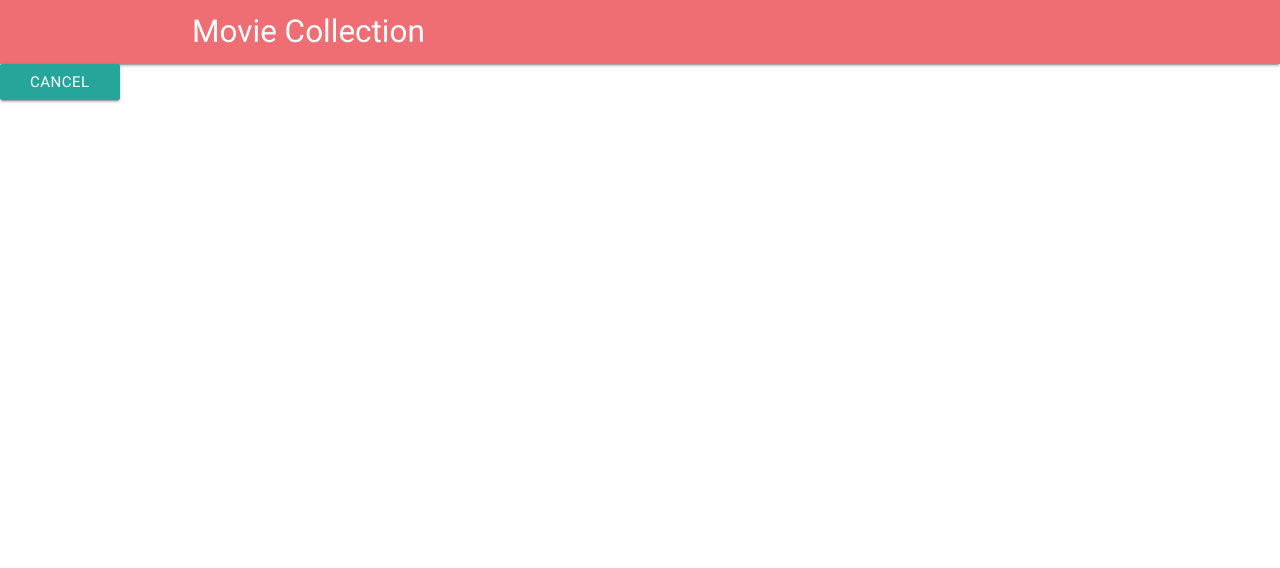
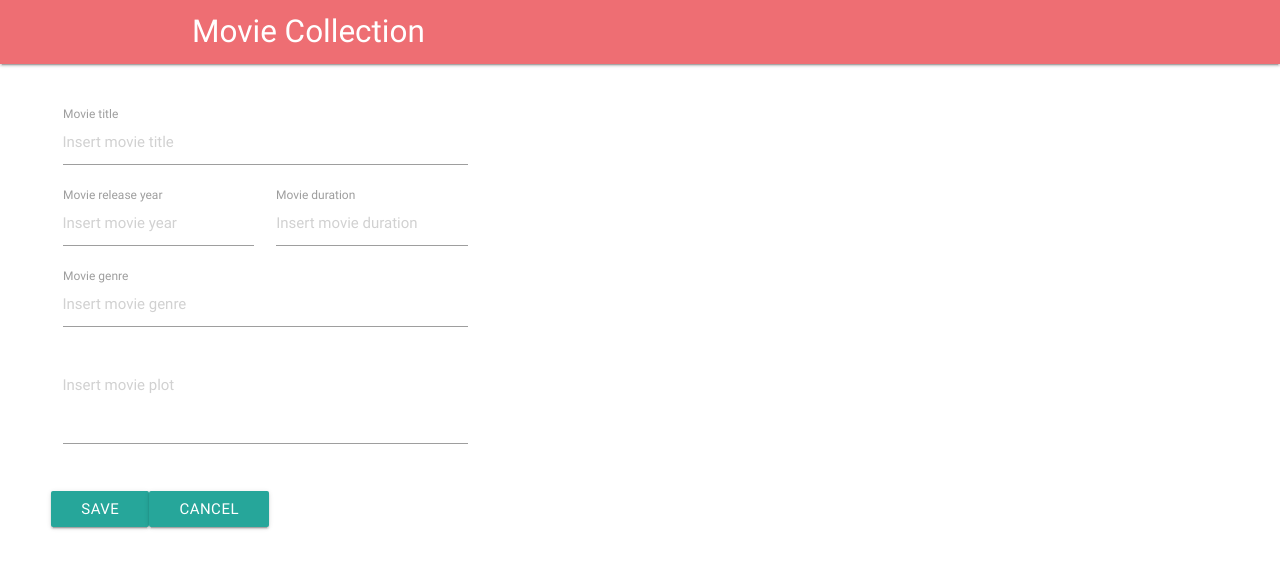
Before and after one commit to Ligia-Andreica/Angular_Workshop_Voxxed_Cluj, an Angular app: page /movie in a window 1280 px wide. Shown: the top 568 px of the page. Built offline with nearby package versions, Linux system fonts and the light colour scheme.

Commit message:
Add final code for section 5

```diff
--- a/src/app/components/movie-card/movie-card.component.html
+++ b/src/app/components/movie-card/movie-card.component.html
@@ -6,9 +6,9 @@
         <i class="material-icons">theaters</i>
       </div>
       <app-rating
-        [rating]="rating"
-        (onChangeRating)="handleRatingChange($event)"
-      ></app-rating>
+      [rating]="rating"
+      (onChangeRating)="handleRatingChange($event)"
+  ></app-rating>
     </div>
     <div class="col s8">
       <div class="MovieCard-Title">
@@ -23,6 +23,7 @@
         {{movie.plot}}
       </div>
       <div class="MovieCard-Actions">
+        <a class="blue waves-effect waves-light btn" [routerLink]="getEditRoute()">edit</a>
         <button class="btn red darken-1 waves-light waves-effect " name="action" (click)="deleteMovie()">
           Delete
           <i class="material-icons right">delete</i>
--- a/src/app/components/movie-card/movie-card.component.ts
+++ b/src/app/components/movie-card/movie-card.component.ts
@@ -23,4 +23,8 @@ export class MovieCardComponent implements OnInit {
   deleteMovie() {
     this.onDelete.emit(this.index);
   }
+
+  getEditRoute() {
+    return '/movie/' + this.index;
+  }
 }
--- a/src/app/pages/details/details.component.css
+++ b/src/app/pages/details/details.component.css
@@ -0,0 +1,12 @@
+.Details {
+  padding: 40px;
+}
+
+.Details-Form {
+  margin: 0 0 40px 0;
+  width:600px;
+}
+
+.Details-Form img {
+  width: 100%;
+}
--- a/src/app/pages/details/details.component.html
+++ b/src/app/pages/details/details.component.html
@@ -1,3 +1,34 @@
-<div>
-  <a class="waves-effect waves-light btn" routerLink="/">Cancel</a>
+<div class="Details">
+  <div class="Details-Form row">
+    <form movieForm="ngForm" (ngSubmit)="submitForm()" class="col s9">
+      <div class="row">
+        <div class="input-field col s12">
+          <input placeholder="Insert movie title" id="movie_title" type="text" name="title" [(ngModel)]="movieForm.title">
+          <label class="active" for="movie_title">Movie title</label>
+        </div>
+        <div class="input-field col s6">
+          <input placeholder="Insert movie year" id="movie_year" type="number" name="year" [(ngModel)]="movieForm.year">
+          <label class="active" for="movie_year">Movie release year</label>
+        </div>
+        <div class="input-field col s6">
+          <input placeholder="Insert movie duration" id="movie_duration" type="text" name="duration" [(ngModel)]="movieForm.duration">
+          <label class="active" for="movie_duration">Movie duration</label>
+        </div>
+        <div class="input-field col s12">
+          <input placeholder="Insert movie genre" id="movie_genre" type="text" name="genre" [(ngModel)]="movieForm.genre">
+          <label class="active" for="movie_genre">Movie genre</label>
+        </div>
+        <div class="input-field col s12">
+          <textarea id="movie_plot" placeholder="Insert movie plot" class="materialize-textarea" name="plot" [(ngModel)]="movieForm.plot"></textarea>
+        </div>
+      </div>
+      <button class="btn waves-effect waves-light" type="submit">
+        Save
+      </button>
+      <a class="waves-effect waves-light btn" routerLink="/">Cancel</a>
+    </form>
+    <div class="col s3">
+      <img [src]="movieForm.poster" *ngIf="movieForm.poster">
+    </div>
+  </div>
 </div>
--- a/src/app/pages/details/details.component.ts
+++ b/src/app/pages/details/details.component.ts
@@ -1,4 +1,8 @@
+import { MoviesService } from './../../services/movies.service';
+import { Movie } from './../../services/Movie';
 import { Component, OnInit } from '@angular/core';
+import { Router, ActivatedRoute } from '@angular/router';
+
 
 @Component({
   selector: 'app-details',
@@ -6,10 +10,28 @@ import { Component, OnInit } from '@angular/core';
   styleUrls: ['./details.component.css']
 })
 export class DetailsComponent implements OnInit {
+  movieId: any;
+  movieForm: Movie = new Movie('', null, '', '', '', '');
+  imdbId;
 
-  constructor() { }
+  constructor(
+    private movieService: MoviesService,
+    private router: Router,
+    private activatedRoute: ActivatedRoute) { }
 
   ngOnInit() {
-  }
+    this.activatedRoute.params.subscribe(params => this.movieId = params['id']);
+      if (this.movieId !== undefined) {
+        this.movieForm = this.movieService.getMovie(this.movieId);
+      }
+    }
 
+    submitForm() {
+      if (this.movieId === undefined) {
+        this.movieService.addMovie(this.movieForm);
+      } else {
+        this.movieService.updateMovie(this.movieId, this.movieForm);
+      }
+      this.router.navigate(['/']);
+    }
 }
--- a/src/app/pages/details/details.module.ts
+++ b/src/app/pages/details/details.module.ts
@@ -15,7 +15,8 @@ import { DetailsComponent } from './details.component';
     {
       path: ':id',
       component: DetailsComponent,
-    }])
+    }]),
+    FormsModule
   ],
   declarations: [ DetailsComponent ],
   exports: [ RouterModule ]
--- a/src/app/services/movies.service.ts
+++ b/src/app/services/movies.service.ts
@@ -1,41 +1,36 @@
 import { Injectable } from '@angular/core';
 import { Movie } from './Movie';
+import { HttpClient } from '@angular/common/http';
 
 @Injectable()
 export class MoviesService {
-  private movies = [
-    new Movie(
-        'Rogue One',
+  private movies: Movie[] = [
+    new Movie('Rogue One',
       2016,
       '133 min',
       'Action, Adventure, Sci-Fi',
       'All looks lost for the Rebellion against the Empire as they learn of the existence of a new super weapon, the Death Star. Once a possible weakness in its construction is uncovered, the Rebel Alliance must set out on a desperate mission to steal the plans for the Death Star. The future of the entire galaxy now rests upon its success.',
-        'https://images-na.ssl-images-amazon.com/images/M/MV5BMjEwMzMxODIzOV5BMl5BanBnXkFtZTgwNzg3OTAzMDI@._V1_SX300.jpg'
-        ),
-      new Movie(
-        'Goodfellas',
+      'https://images-na.ssl-images-amazon.com/images/M/MV5BMjEwMzMxODIzOV5BMl5BanBnXkFtZTgwNzg3OTAzMDI@._V1_SX300.jpg'),
+    new Movie('Goodfellas',
       1990,
       '146 min',
       'Biography, Crime, Drama',
       'Henry Hill might be a small time gangster, who may have taken part in a robbery with Jimmy Conway and Tommy De Vito, two other gangsters who might have set their sights a bit higher. His two partners could kill off everyone else involved in the robbery, and slowly start to think about climbing up through the hierarchy of the Mob. Henry, however, might be badly affected by his partners\' success, but will he consider stooping low enough to bring about the downfall of Jimmy and Tommy?',
-        'https://images-na.ssl-images-amazon.com/images/M/MV5BNThjMzczMjctZmIwOC00NTQ4LWJhZWItZDdhNTk5ZTdiMWFlXkEyXkFqcGdeQXVyNDYyMDk5MTU@._V1_SX300.jpg'
-      ),
-      new Movie(
-        'Saving Private Ryan',
+      'https://images-na.ssl-images-amazon.com/images/M/MV5BNThjMzczMjctZmIwOC00NTQ4LWJhZWItZDdhNTk5ZTdiMWFlXkEyXkFqcGdeQXVyNDYyMDk5MTU@._V1_SX300.jpg'),
+    new Movie('Saving Private Ryan',
       1998,
       '169 min',
       'Drama, War',
       'Opening with the Allied invasion of Normandy on 6 June 1944, members of the 2nd Ranger Battalion under Cpt. Miller fight ashore to secure a beachhead. Amidst the fighting, two brothers are killed in action. Earlier in New Guinea, a third brother is KIA. Their mother, Mrs. Ryan, is to receive all three of the grave telegrams on the same day. The United States Army Chief of Staff, George C. Marshall, is given an opportunity to alleviate some of her grief when he learns of a fourth brother, Private James Ryan, and decides to send out 8 men (Cpt. Miller and select members from 2nd Rangers) to find him and bring him back home to his mother...',
-        'https://images-na.ssl-images-amazon.com/images/M/MV5BZjhkMDM4MWItZTVjOC00ZDRhLThmYTAtM2I5NzBmNmNlMzI1XkEyXkFqcGdeQXVyNDYyMDk5MTU@._V1_SX300.jpg'
-      ),
-      new Movie(
-        'L.A. Confidential',
+      'https://images-na.ssl-images-amazon.com/images/M/MV5BZjhkMDM4MWItZTVjOC00ZDRhLThmYTAtM2I5NzBmNmNlMzI1XkEyXkFqcGdeQXVyNDYyMDk5MTU@._V1_SX300.jpg'),
+    new Movie('L.A. Confidential',
       1997,
       '138 min',
       'Crime, Drama, Mystery',
       'As corruption grows in 1950s LA, three policemen - one strait-laced, one brutal, and one sleazy - investigate a series of murders with their own brand of justice.',
-        'https://images-na.ssl-images-amazon.com/images/M/MV5BMDBlYzAwZDktNzM2MS00YzBlLWI4ODQtZTlkNmMxZDc3NGRkXkEyXkFqcGdeQXVyMTQxNzMzNDI@._V1_SX300.jpg'
-      )];
+      'https://images-na.ssl-images-amazon.com/images/M/MV5BMDBlYzAwZDktNzM2MS00YzBlLWI4ODQtZTlkNmMxZDc3NGRkXkEyXkFqcGdeQXVyMTQxNzMzNDI@._V1_SX300.jpg')
+  ];
+
   constructor() { }
 
   getMovies(): Movie[] {
@@ -45,4 +40,16 @@ export class MoviesService {
   removeMovie(index): void {
     this.movies.splice(index, 1);
   }
+
+  addMovie(movie: Movie) {
+    this.movies = [...this.movies, movie];
   }
+
+  getMovie(index): Movie {
+    return this.movies[index];
+  }
+
+  updateMovie(index, newMovie): void {
+    this.movies[index] = newMovie;
+  }
+}
```
Lines whose indentation alone changed are shown as unchanged.
